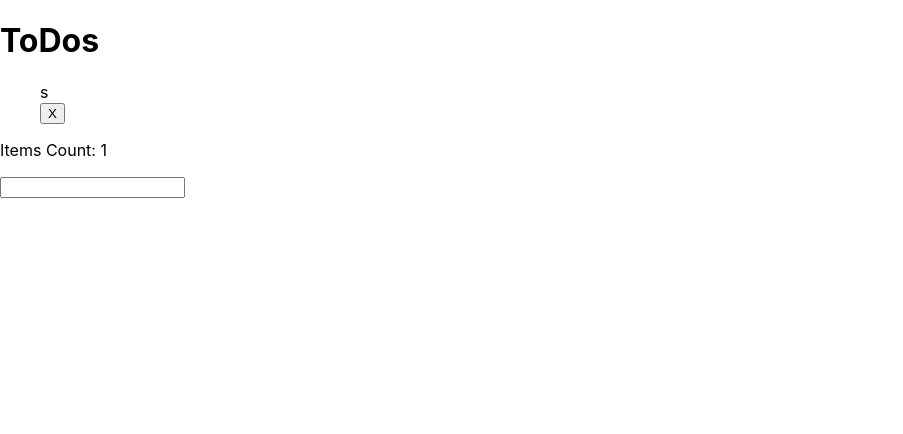
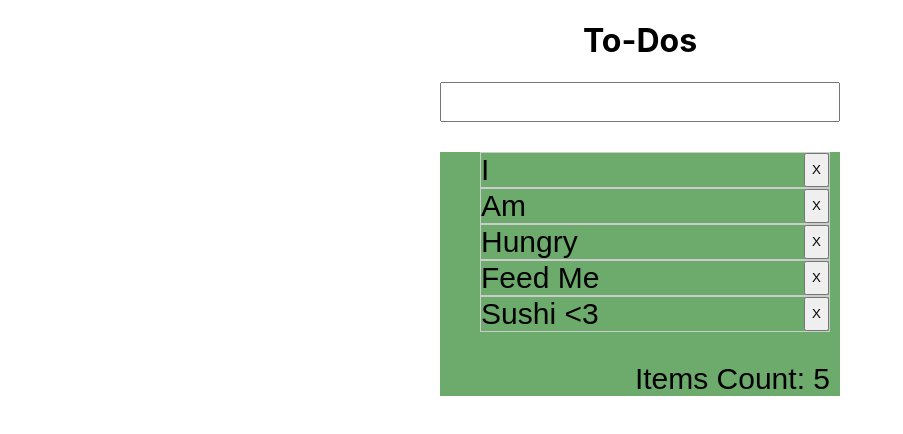
Before and after one commit to DeniaCamacho/React-ToDo, a React app: page / in a window 1280 px wide. Shown: the whole page, without its empty margins (0-903 px from the left). Built offline with nearby package versions, Linux system fonts and the light colour scheme; data requests are answered from the project's data file.

Commit message:
now done

```diff
--- a/db.json
+++ b/db.json
@@ -1,9 +1,29 @@
 {
   "items": [
     {
-      "name": "s",
+      "name": "I",
       "active": false,
       "id": 1
+    },
+    {
+      "name": "Am",
+      "active": false,
+      "id": 2
+    },
+    {
+      "name": "Hungry",
+      "active": false,
+      "id": 3
+    },
+    {
+      "name": "Feed Me ",
+      "active": false,
+      "id": 4
+    },
+    {
+      "name": "Sushi <3",
+      "active": false,
+      "id": 5
     }
   ]
 }
--- a/src/components/App.js
+++ b/src/components/App.js
@@ -9,8 +9,9 @@ function App(props) {
   return (
     <Provider store={store}>
       <div>
+        <h1>To-Dos</h1>
+        <ItemForm />
         <Main />
-        <ItemForm />
       </div>
     </Provider>
   )
--- a/src/components/ItemForm.js
+++ b/src/components/ItemForm.js
@@ -11,6 +11,7 @@ export default function(props) {
     e.preventDefault()
 
     dispatch(addItem(item))
+    setItem("")
   }
 
   return (
--- a/src/components/Main.js
+++ b/src/components/Main.js
@@ -19,13 +19,15 @@ export default function(props) {
 
   const items = useSelector(appState => appState.listReducer.items)
   return (
-    <div>
-      <h1>ToDos</h1>
+    <div className="Main">
+      {/* <h1>To-Dos</h1> */}
+
       <ul className="listContainer">
         {items.map((item, i) => (
           <div key={"item" + i}>
             <li className="containList">
               <div
+                id="word"
                 className={item.active === false ? "complete" : "checked"}
                 onClick={e => complete(item.id, item.active)}
               >
@@ -37,8 +39,8 @@ export default function(props) {
             </li>
           </div>
         ))}
+        <p> Items Count: {items.length}</p>
       </ul>
-      <p>Items Count: {items.length}</p>
     </div>
   )
 }
--- a/src/styles/Style.css
+++ b/src/styles/Style.css
@@ -1,7 +1,31 @@
 ul {
+  font-size: 30px;
+  margin-right: 10px;
   list-style: none;
 }
-
+h1 {
+  text-align: center;
+}
+input {
+  width: 400px;
+  margin: auto;
+  margin-top: 0;
+  margin-bottom: 0;
+  font-size: 30px;
+}
+form {
+  width: 400px;
+  margin: auto;
+}
+p {
+  text-align: right;
+}
+.Main {
+  font-family: Arial, Helvetica, sans-serif;
+  background: rgb(108, 171, 108);
+  width: 400px;
+  margin: auto;
+}
 /* .items {
   width: 50px;
   border: 1px solid #ccc;
@@ -9,3 +33,14 @@ ul {
 .checked {
   text-decoration: line-through;
 }
+.containList {
+  display: flex;
+  border: 1px solid #ccc;
+  justify-content: space-between;
+}
+#word {
+  /* border: 1px solid #ccc; */
+}
+button {
+  text-align: right;
+}
```
